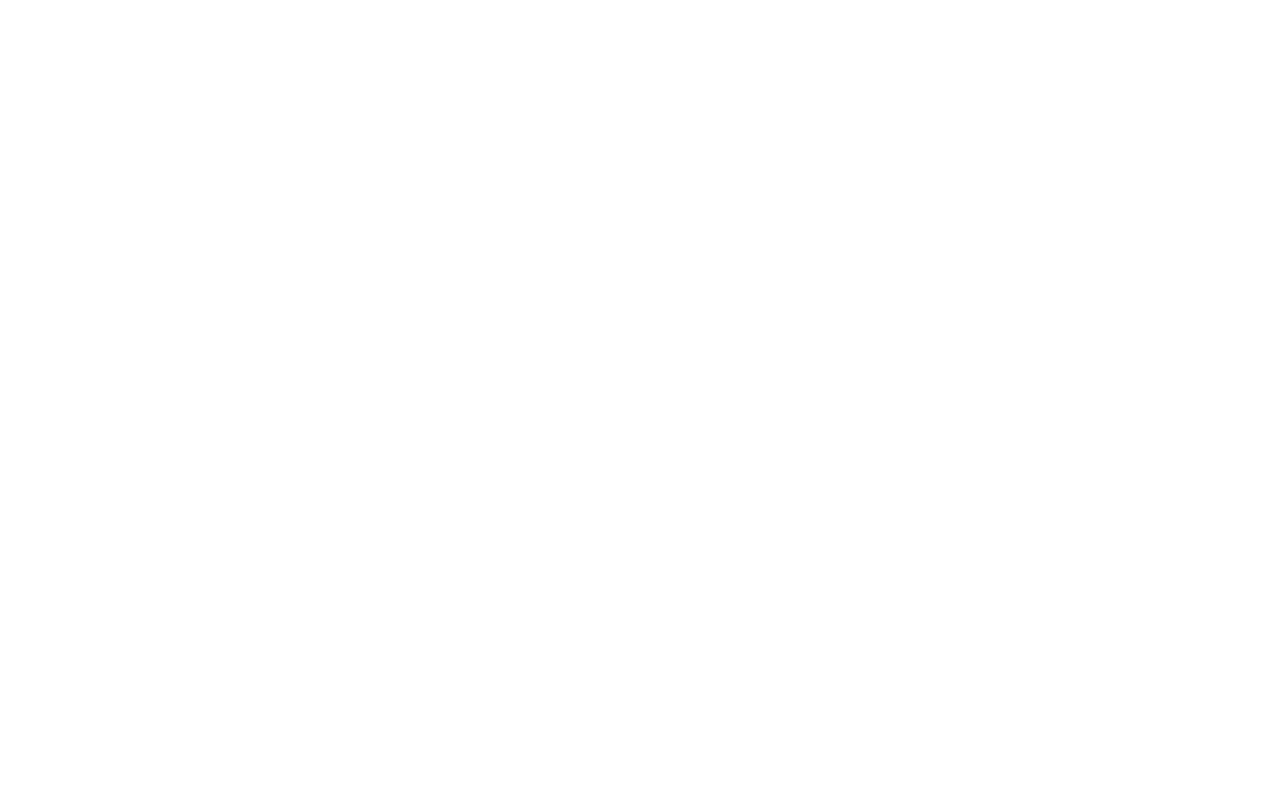
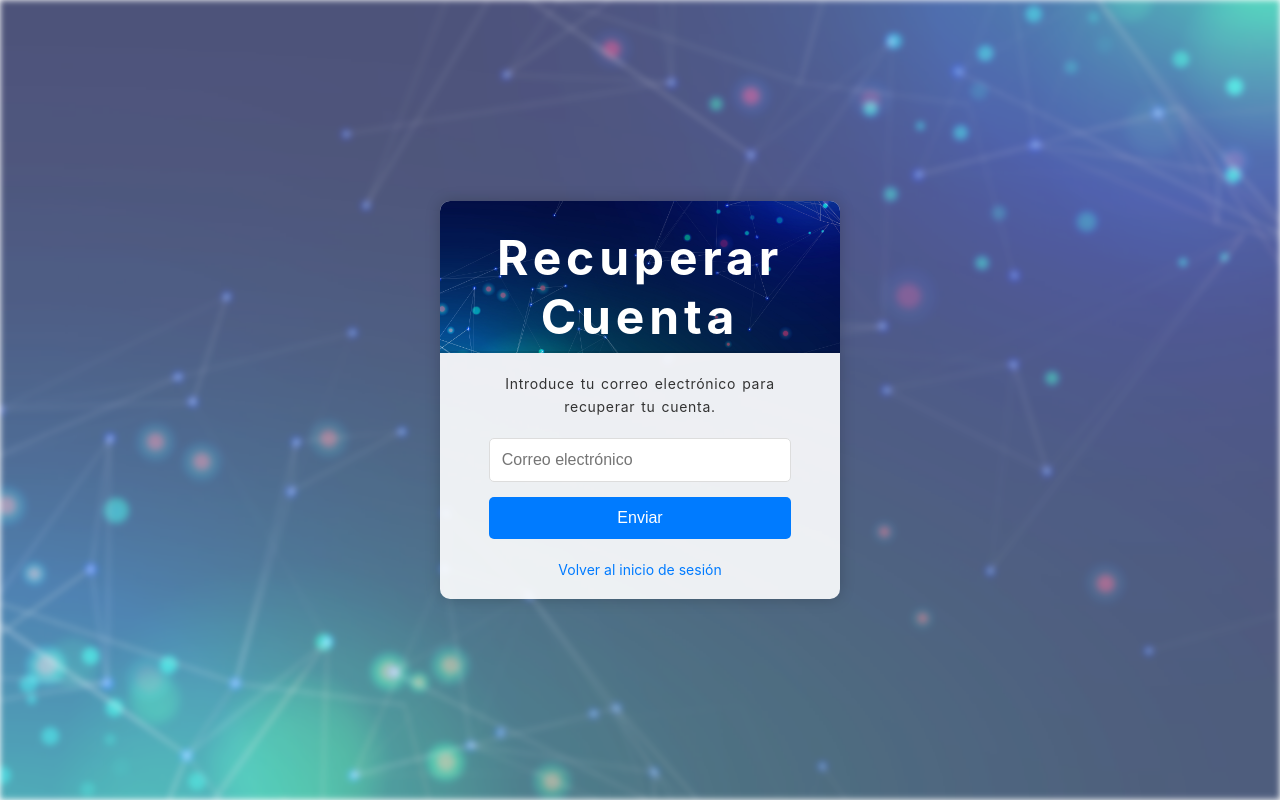
Before and after one commit to leonsein/System-BPM, a React (Create React App) app: page /forgot-password in a window 1280 px wide. Before the commit this address had no page. Built offline with nearby package versions, Linux system fonts and the light colour scheme.

Commit message:
03. Recuperación de cuenta

```diff
--- /dev/null
+++ b/src/components/ForgotPasswordPage.js
@@ -0,0 +1,52 @@
+import React, { useState } from 'react';
+import { Link } from 'react-router-dom'; // Importar Link para la navegación
+import './LoginPage.css'; // Reutilizamos los mismos estilos
+
+function ForgotPasswordPage() {
+  const [showDialog, setShowDialog] = useState(false); // Estado para controlar el diálogo
+
+  // Maneja el envío del formulario
+  const handleSendEmail = (event) => {
+    event.preventDefault(); // Evita el comportamiento por defecto del formulario
+
+    // Lógica para manejar el envío del correo de recuperación
+    // (Esto debería ser reemplazado con lógica real)
+
+    // Muestra el cuadro de diálogo
+    setShowDialog(true);
+  };
+
+  return (
+    <div className="login-page">
+      {/* Fondo desenfocado */}
+      <div className="background-blur"></div>
+
+      {/* Contenedor principal de recuperación de contraseña */}
+      <div className="forgot-password-container">
+        {/* Encabezado */}
+        <div className="forgot-password-header">
+          <h1>Recuperar Cuenta</h1>
+        </div>
+        {/* Cuerpo del formulario */}
+        <div className="forgot-password-body">
+          <p className="instruction-text">Introduce tu correo electrónico para recuperar tu cuenta.</p>
+          <form onSubmit={handleSendEmail}>
+            <input type="email" placeholder="Correo electrónico" required />
+            <button type="submit">Enviar</button>
+          </form>
+          {showDialog && (
+            <div className="dialog">
+              <p>Hemos enviado un link a tu correo electrónico para restablecer tu contraseña.</p>
+              <button onClick={() => setShowDialog(false)}>Cerrar</button>
+            </div>
+          )}
+          <div className="forgot-password-footer">
+            <Link to="/login">Volver al inicio de sesión</Link>
+          </div>
+        </div>
+      </div>
+    </div>
+  );
+}
+
+export default ForgotPasswordPage;
--- a/src/components/LoginPage.css
+++ b/src/components/LoginPage.css
@@ -28,13 +28,13 @@
   height: 100%;
   background: url('./background-tech.jpg') no-repeat center center fixed;
   background-size: cover;
-  filter: blur(4px);
+  filter: blur(3px);
   z-index: -1;
   opacity: 0.7;
 }
 
-/* Contenedor principal del login */
-.login-container {
+/* Contenedor principal del login y recuperación de contraseña */
+.login-container, .forgot-password-container {
   width: 400px;
   background: rgba(255, 255, 255, 0.9);
   border-radius: 10px;
@@ -46,21 +46,21 @@
 }
 
 /* Parte superior con el fondo enfocado */
-.login-header {
+.login-header, .forgot-password-header {
   background: url('./background-tech.jpg') no-repeat center center;
   background-size: cover;
   display: flex;
   justify-content: center;
   align-items: center;
-  height: 200px; /* Ajusta la altura según lo que necesites */
+  height: 150px; /* Ajustado para un tamaño más acorde */
   color: white;
-  font-size: 10px; /* Cambié el tamaño para que sea más grande */
+  font-size: 12px; /* Tamaño de texto ajustado */
   text-align: center;
   border-bottom: 2px solid rgba(0, 0, 0, 0.1);
 }
 
-/* Cuerpo del login */
-.login-body {
+/* Cuerpo del login y recuperación de contraseña */
+.login-body, .forgot-password-body {
   padding: 20px 30px;
   display: flex;
   flex-direction: column;
@@ -68,7 +68,7 @@
 }
 
 /* Estilos de los campos */
-.login-body input {
+.login-body input, .forgot-password-body input {
   width: 100%;
   padding: 12px;
   margin-bottom: 15px;
@@ -76,6 +76,30 @@
   border-radius: 5px;
   box-sizing: border-box;
   font-size: 16px;
+}
+
+/* Estilo del texto en la recuperación de contraseña */
+.forgot-password-body .instruction-text {
+  color: #333; /* Color del texto para que sea visible sobre fondo blanco */
+  font-size: 14px; /* Ajustado a un tamaño de texto adecuado */
+  margin-bottom: 20px;
+  text-align: center; /* Centra el texto */
+}
+
+/* Botón de inicio de sesión y envío */
+button {
+  width: 100%;
+  padding: 12px;
+  background-color: #007bff;
+  color: white;
+  border: none;
+  border-radius: 5px;
+  cursor: pointer;
+  font-size: 16px;
+}
+
+button:hover {
+  background-color: #0056b3;
 }
 
 /* Footer del login con "Recuérdame" y "¿Olvidaste tu contraseña?" */
@@ -109,26 +133,11 @@
 .login-footer a {
   color: #007bff;
   text-decoration: none;
+  font-size: 14px; /* Tamaño de texto consistente con otros enlaces */
 }
 
 .login-footer a:hover {
   text-decoration: underline;
-}
-
-/* Botón de inicio de sesión */
-button {
-  width: 100%;
-  padding: 12px;
-  background-color: #007bff;
-  color: white;
-  border: none;
-  border-radius: 5px;
-  cursor: pointer;
-  font-size: 16px;
-}
-
-button:hover {
-  background-color: #0056b3;
 }
 
 /* Texto de registro */
@@ -149,3 +158,52 @@
 .signup a:hover {
   text-decoration: underline;
 }
+
+/* Estilo del enlace en la página de recuperación de contraseña */
+.forgot-password-footer {
+  margin-top: 20px; /* Separación del botón de enviar */
+  width: 100%;
+  text-align: center;
+}
+
+.forgot-password-footer a {
+  color: #007bff;
+  text-decoration: none;
+  font-size: 14px; /* Tamaño de texto consistente con otros enlaces */
+}
+
+.forgot-password-footer a:hover {
+  text-decoration: underline;
+}
+
+/* Estilo del cuadro de diálogo */
+.dialog {
+  position: fixed;
+  top: 50%;
+  left: 50%;
+  transform: translate(-50%, -50%);
+  background: white;
+  padding: 20px;
+  border-radius: 5px;
+  box-shadow: 0 0 10px rgba(0,0,0,0.2);
+  z-index: 1000;
+}
+
+.dialog p {
+  margin-bottom: 10px;
+  font-size: 14px; /* Tamaño de texto adecuado */
+  color: black; /* Cambiado a negro para visibilidad */
+}
+
+.dialog button {
+  background: #007bff;
+  color: white;
+  border: none;
+  padding: 10px 20px;
+  border-radius: 5px;
+  cursor: pointer;
+}
+
+.dialog button:hover {
+  background: #0056b3;
+}
--- a/src/components/LoginPage.js
+++ b/src/components/LoginPage.js
@@ -22,7 +22,8 @@
                 <input type="checkbox" />
                 <span>Recuérdame</span>
               </label>
-              <a href="#">¿Olvidaste tu contraseña?</a>
+              {/* Cambiado a Link para navegación interna */}
+              <Link to="/forgot-password">¿Olvidaste tu contraseña?</Link>
             </div>
             <button type="submit">Iniciar sesión</button>
             <div className="signup">
--- a/src/components/RegisterPage.js
+++ b/src/components/RegisterPage.js
@@ -1,8 +1,21 @@
 import React from 'react';
+import { useNavigate } from 'react-router-dom'; // Importa useNavigate
 import './LoginPage.css'; // Reutilizamos los mismos estilos
 import { Link } from 'react-router-dom'; // Asegúrate de que Link esté importado
 
 function RegisterPage() {
+  const navigate = useNavigate(); // Crea una instancia de useNavigate
+
+  // Maneja el envío del formulario
+  const handleRegister = (event) => {
+    event.preventDefault(); // Evita el comportamiento por defecto del formulario
+
+    // Aquí podrías agregar lógica para manejar el registro del usuario
+
+    // Redirige al usuario a la página de login
+    navigate('/login');
+  };
+
   return (
     <div className="login-page">
       {/* Fondo desenfocado */}
@@ -14,7 +27,7 @@
           <h1>¡Regístrate!</h1>
         </div>
         <div className="login-body">
-          <form>
+          <form onSubmit={handleRegister}> {/* Usa el manejador en el formulario */}
             <input type="text" placeholder="Nombre completo" required />
             <input type="text" placeholder="Apellido" required />
             <input type="email" placeholder="Correo electrónico" required />
--- a/src/index.js
+++ b/src/index.js
@@ -5,6 +5,7 @@
 import LoginPage from './components/LoginPage';
 import RegisterPage from './components/RegisterPage'; // Importar RegisterPage
 import './index.css';
+import ForgotPasswordPage from './components/ForgotPasswordPage';
 
 ReactDOM.render(
   <Router>
@@ -12,6 +13,7 @@
       <Route path="/" element={<App />} /> {/* Página principal */}
       <Route path="/login" element={<LoginPage />} /> {/* Página de login */}
       <Route path="/register" element={<RegisterPage />} /> {/* Página de registro */}
+      <Route path="/forgot-password" element={<ForgotPasswordPage />} /> {/* Página de registro */}
     </Routes>
   </Router>,
   document.getElementById('root')
```
